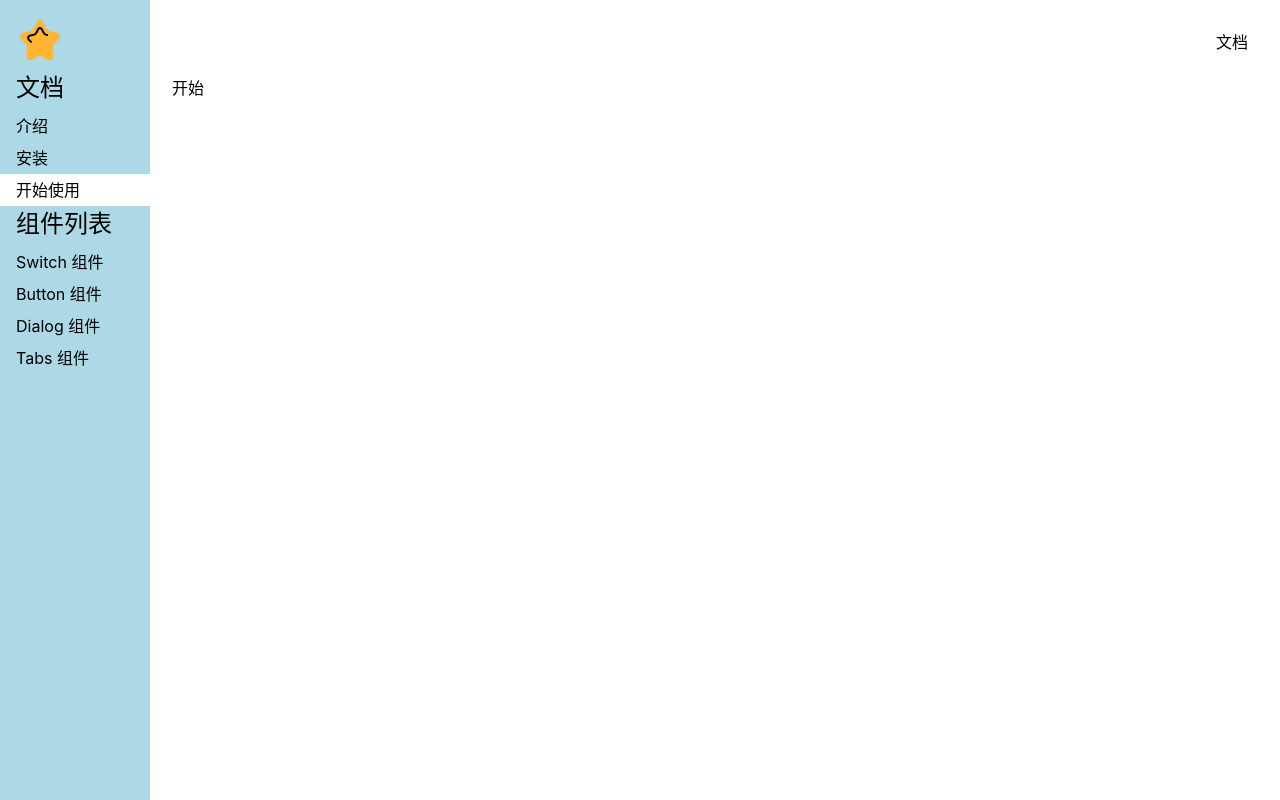
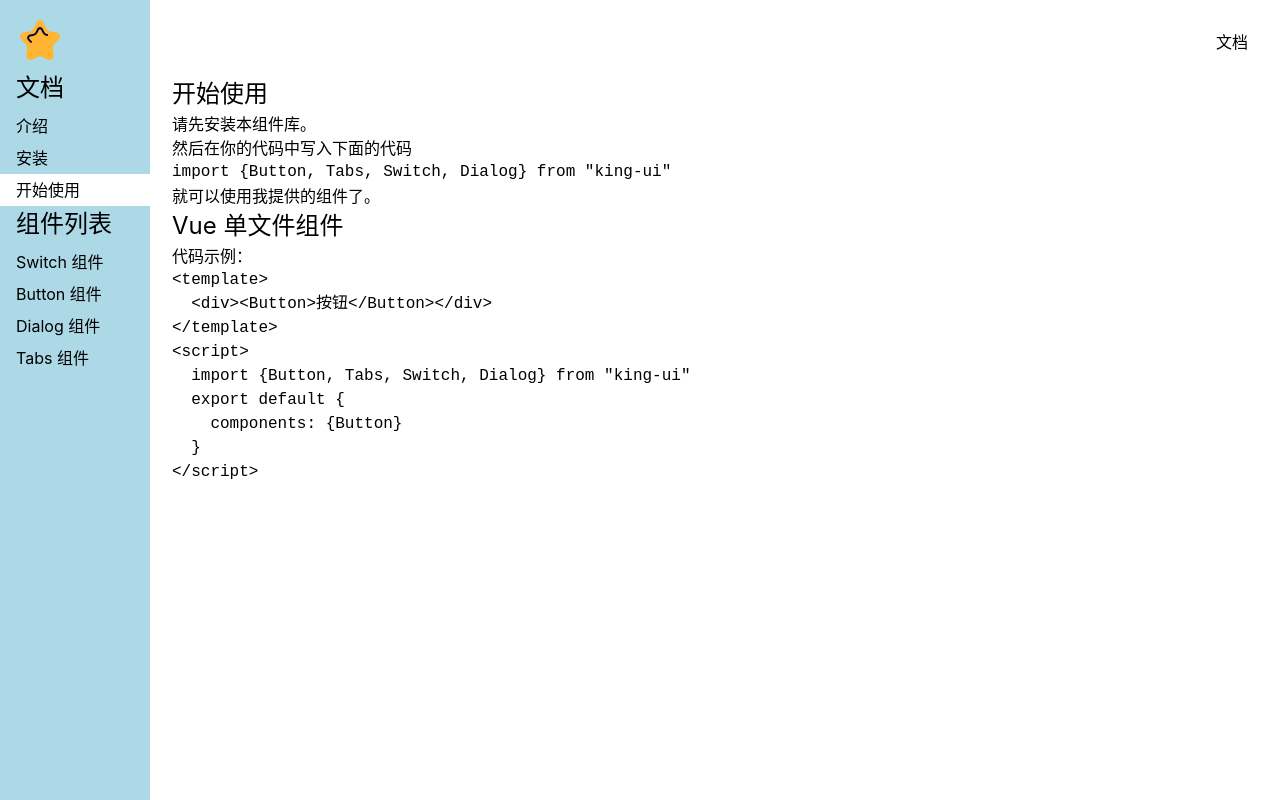
Before and after one commit to tang-xuan11/star-ui, a Vue app: page /#/doc/get-started in a window 1280 px wide. Built offline with nearby package versions, Linux system fonts and the light colour scheme.

Commit message:
填充文档内容

```diff
--- a/src/view/GetStarted.vue
+++ b/src/view/GetStarted.vue
@@ -1,5 +1,25 @@
 <template>
-  <div>开始</div>
+  <article>
+    <h1>开始使用</h1>
+
+    <p>请先<a href="#/doc/install">安装</a>本组件库。</p>
+    <p>然后在你的代码中写入下面的代码</p>
+    <pre><code>import {Button, Tabs, Switch, Dialog} from "king-ui"</code></pre>
+    就可以使用我提供的组件了。
+
+    <h2>Vue 单文件组件</h2>
+    <p>代码示例：</p>
+    <pre><code>&lt;template&gt;
+  &lt;div&gt;&lt;Button&gt;按钮&lt;/Button&gt;&lt;/div&gt;
+&lt;/template&gt;
+&lt;script&gt;
+  import {Button, Tabs, Switch, Dialog} from "king-ui"
+  export default {
+    components: {Button}
+  }
+&lt;/script&gt;
+ </code></pre>
+  </article>
 </template>
 
 <script>
--- a/src/view/Install.vue
+++ b/src/view/Install.vue
@@ -1,5 +1,15 @@
 <template>
-  <div>安装</div>
+  <article>
+  <h1>安装</h1>
+  <p>打开终端运行下列命令：</p>
+  <pre><code>npm install star-vue-ui</code></pre>
+  <p>或</p>
+  <pre><code>yarn add star-vue-ui</code></pre>
+
+  <p>
+    下一节：<a href="#/doc/get-started">开始使用</a>
+  </p>
+</article>
 </template>
 
 <script>
--- a/src/view/Intro.vue
+++ b/src/view/Intro.vue
@@ -1,5 +1,11 @@
 <template>
-  <div>Intro</div>
+  <article>
+    <h1>介绍</h1>
+    <p>Star UI 是一款基于 Vue 3 和 TypeScript 的 UI 组件库。</p>
+    <p>这款组件库是为了学习Vue3而编写的，强烈不建议你将此 UI 库用于生产环境</p>
+
+    下一节：<a href="#/doc/install">安装</a>
+  </article>
 </template>
 
 <script>
```
